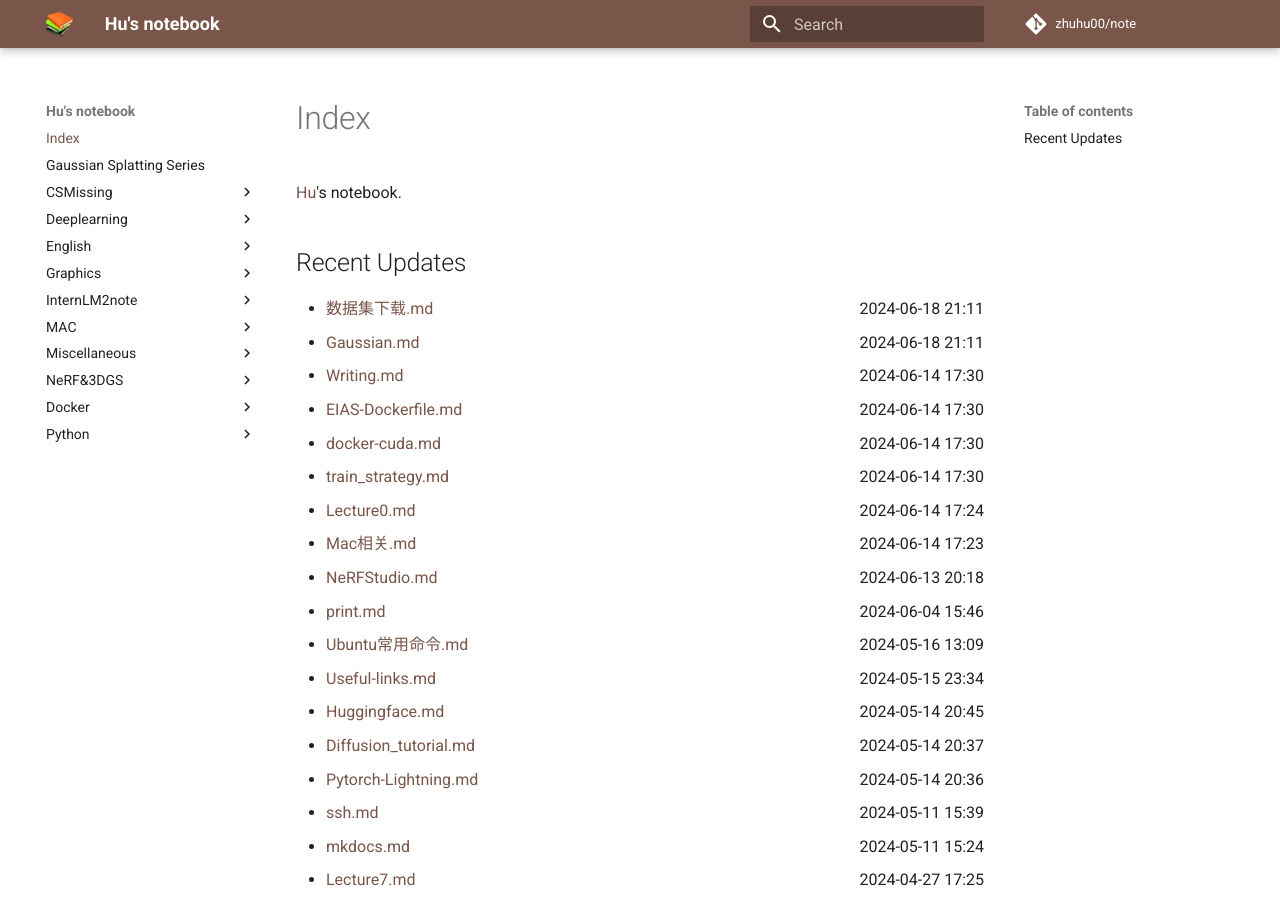
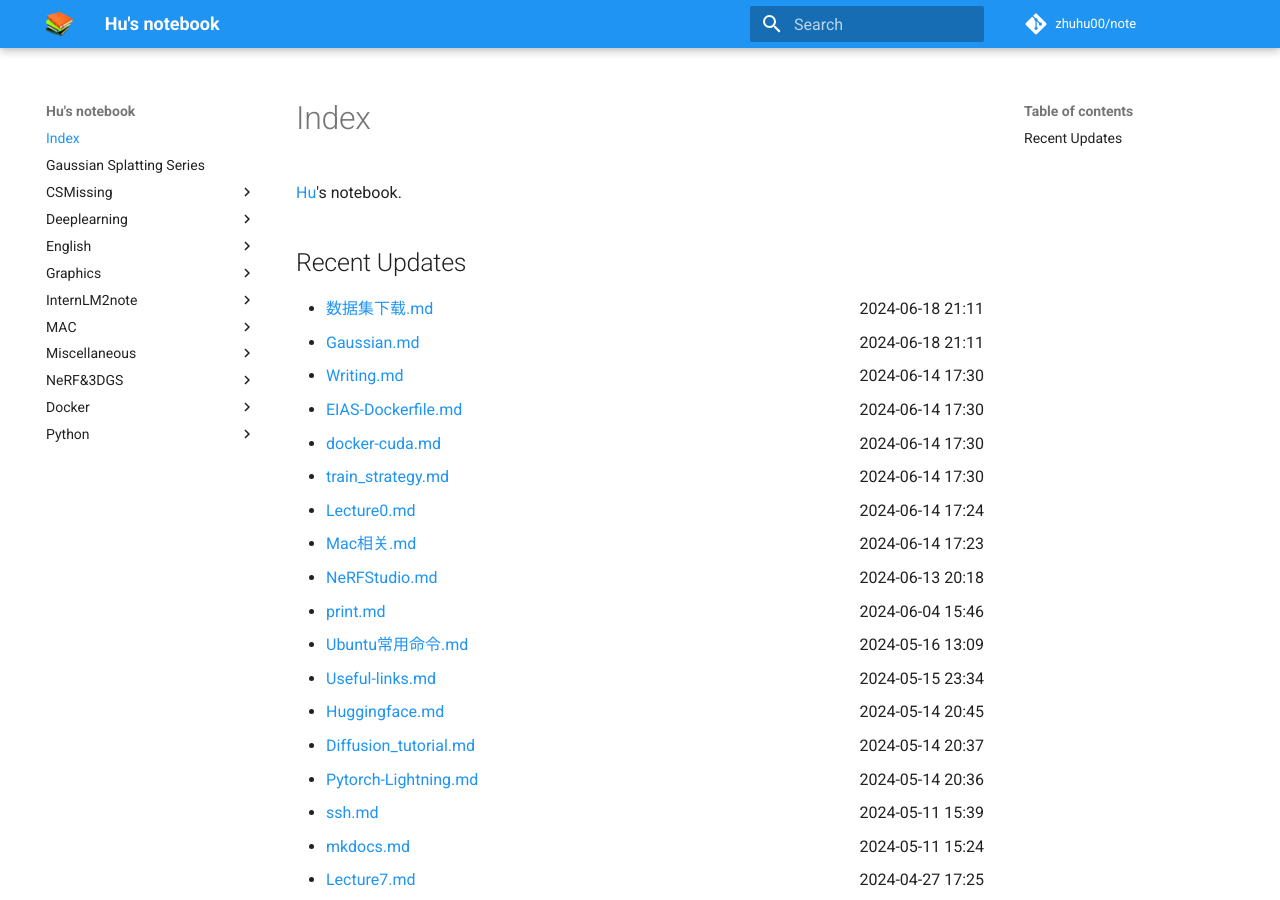
Before and after one commit to zhuhu00/note, an MkDocs documentation site: the page built from docs/index.md, in a window 1280 px wide and 900 px high. Built offline with MkDocs 1.6.1 and Material for MkDocs 9.7.7, drawn with Linux system fonts in a browser that asks for light colours; comment, search, counter and statistics services are not loaded.

Commit message:
Update mkdocs.yml

```diff
--- a/mkdocs.yml
+++ b/mkdocs.yml
@@ -4,7 +4,7 @@ theme:
   favicon: _assets/icon.png
   name: material
   palette:
-    primary: brown
+    primary: blue
     accent: red
   features:
     - navigation.instant
```
